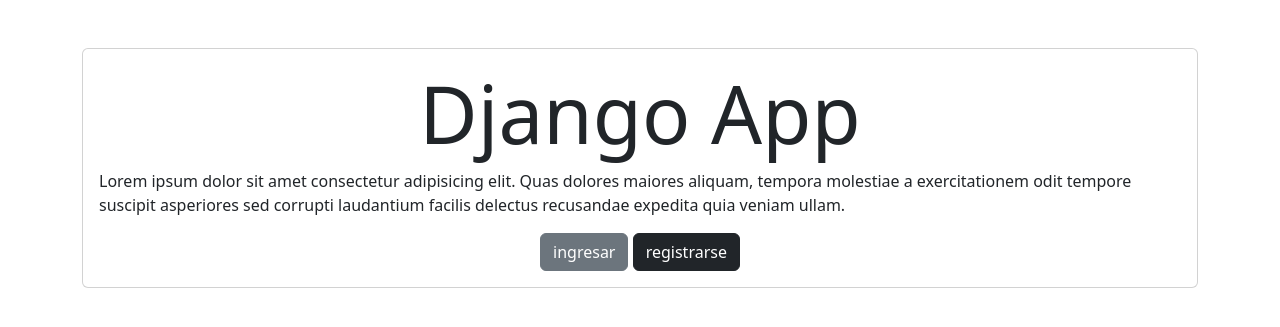
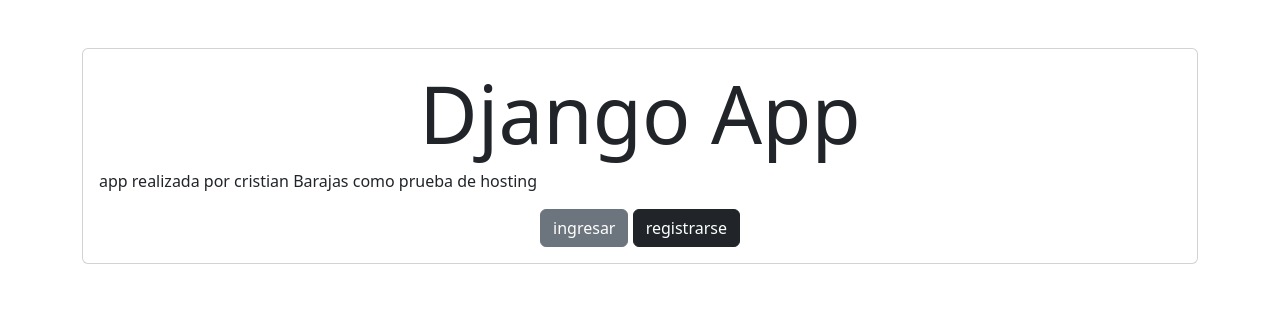
Before and after one commit to Cristian-Barajas09/django-auth-crud, a Django app: page / in a window 1280 px wide. Shown: the part 56-383 px from the top of the page. Run offline with Django 4.2, Linux system fonts and the light colour scheme.

Commit message:
update home

```diff
--- a/task/templates/home.html
+++ b/task/templates/home.html
@@ -4,9 +4,7 @@
 <main class="container mt-5">
     <section class="card card-body">
         <h1 class="display-1 text-center">Django App</h1>
-        <p>Lorem ipsum dolor sit amet consectetur adipisicing elit. Quas dolores maiores aliquam, tempora molestiae a
-            exercitationem odit tempore suscipit asperiores sed corrupti laudantium facilis delectus recusandae expedita
-            quia veniam ullam.</p>
+        <p>app realizada por cristian Barajas como prueba de hosting</p>
         <div class="text-center">
             <a class="btn btn-secondary" href="/signin/">
                 ingresar
```
